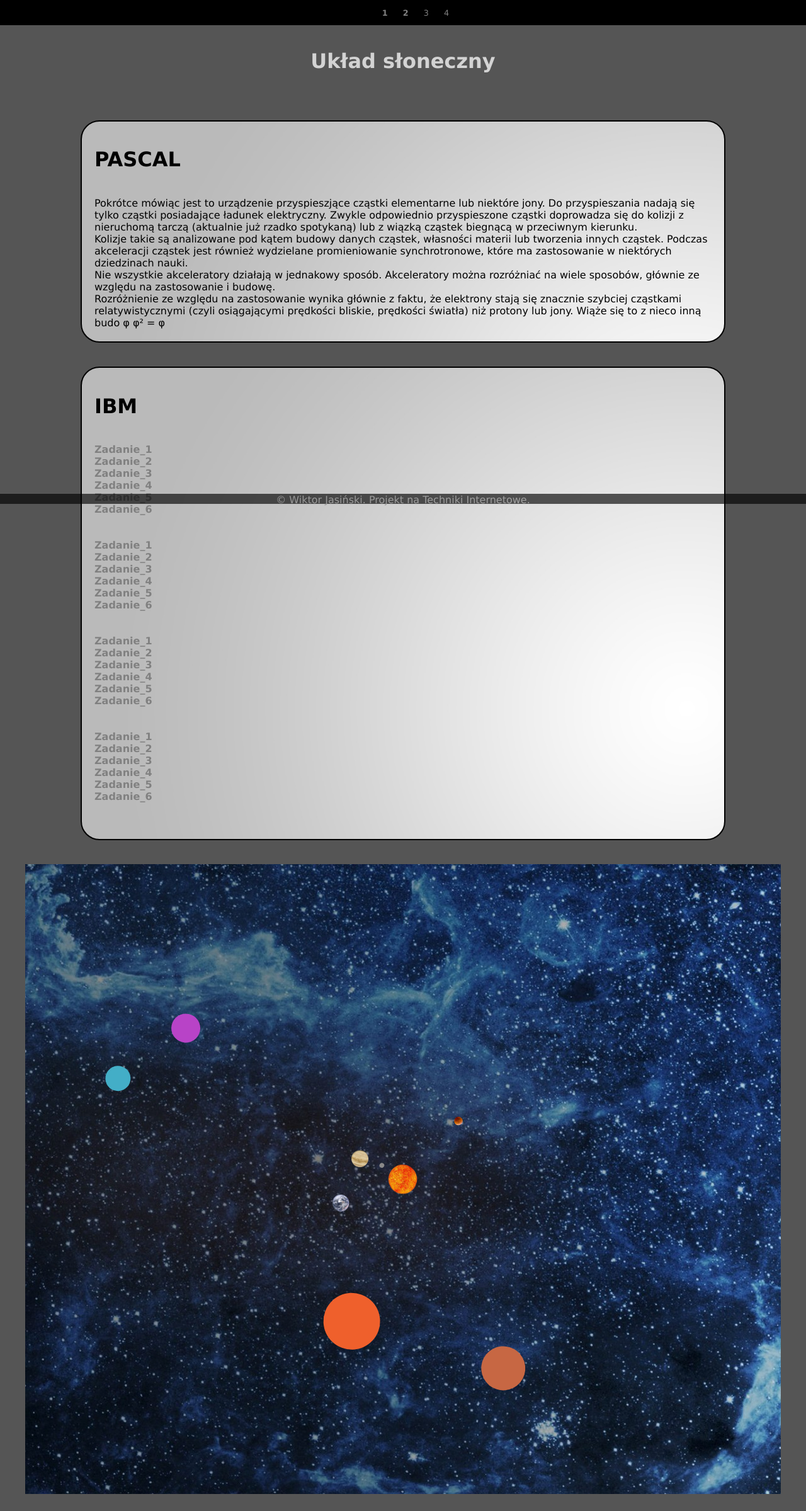
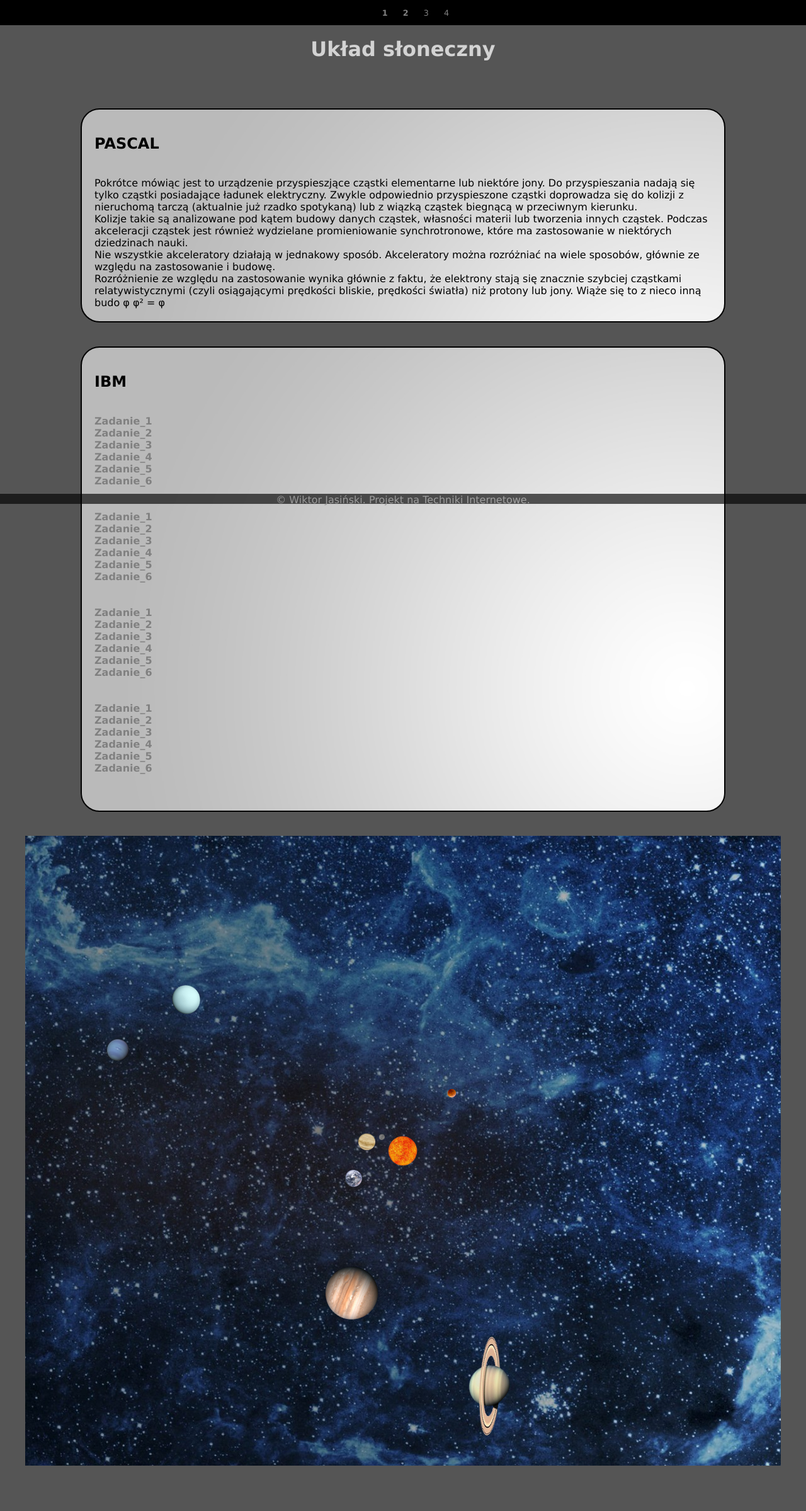
Before and after one commit to PickAndRoII/TI_Project_1, a plain HTML site: page index.html in a window 1280 px wide. Shown: the whole page at 63% size. After the commit the page ends 2354 px from the top, so only its background shows below. Drawn offline with Linux system fonts and the light colour scheme.

Commit message:
aktualizacja

```diff
--- a/index.html
+++ b/index.html
@@ -2,7 +2,7 @@
 <html lang="pl">
 <head>
 
-	<title>Temat projektu</title>
+	<title>Układ słoneczny</title>
 	<meta charset=utf-8>
 	<link rel="stylesheet" type="text/css" href="style.css">
 	<script src="scripts.js"></script>
@@ -12,7 +12,7 @@
 <body>
 
     <header>
-        <nav id="">
+        <nav>
             <ul>
                 <li><a href="#footer">1</a></li>
                 <li> <a href="#footer">2</a></li>
@@ -21,13 +21,12 @@
             </ul>
         </nav>
     </header>
-	div id="container">
 
 		<div id="logo">
 			<h1>Układ słoneczny</h1>
 		</div>
 
-		<div id="rzutpion">
+		<article id="wstep">
 			<h1> PASCAL </h1>
 			<br />
 			Pokrótce mówiąc jest to urządzenie przyspieszjące cząstki elementarne lub niektóre jony. Do
@@ -54,9 +53,9 @@
 			Wiąże się to z nieco inną budo φ φ&sup2; = &phi;
 
 			<br />
-		</div>
+    </article>
 
-		<div id="rzutpoz">
+		<article id="rzutpoz">
 			<h1> IBM  </h1>
 			<br />
             <a href="https://PickAndRollAppNumber1.mybluemix.net" target="_blank"> Zadanie_1 </a> </br>
@@ -87,16 +86,13 @@
 			<a href="https://pickandrollappnumber5.mybluemix.net/static/formularz.html" target="_blank"> Zadanie_5 </a> </br>
 			<a href="http://pickandrollappnumber6.mybluemix.net/static/zad6.html" target="_blank"> Zadanie_6 </a> </br>
 			<br /><br />
-		</div>
+    </article>
 
 	<div id="canvas-container">
 		<canvas id="canvas" height="1000" width="1200">Your browser doesn't support canvas</canvas>
 	</div>
 
-
-</body>
-
-		<footer id="footer">
+		<footer>
 			&copy; Wiktor Jasiński. Projekt na Techniki Internetowe.
 		</footer>
 
--- a/scripts.js
+++ b/scripts.js
@@ -10,122 +10,86 @@ var uran = new Image();
 var neptun = new Image();
 
 
-bg.src = 'img/stars.jpg';
+bg.src = 'img/gwiazdy.jpg';
 slonce.src = 'img/slonce.png';
-
+merkury.src = 'img/merkury.png'
 wenus.src = 'img/wenus.png';
 ziemia.src = 'img/ziemia.png';
 mars.src = 'img/mars.png';
+jowisz.src = 'img/jowisz.png'
+saturn.src = 'img/saturn.png';
+uran.src = 'img/uran.png'
+neptun.src = 'img/neptun.png';
 
 window.onload = function(){
 
   var canvas = document.getElementById("canvas"),
     ctx = canvas.getContext("2d"),
-    cw  = canvas.width,
-    ch  = canvas.height,
+    width  = canvas.width,
+    height  = canvas.height,
     time = 1;
-
-
-  function circle(radius,color,x,y){
-    x = typeof x !== "undefined" ? x : cw/2;
-    y = typeof y !== "undefined" ? y : ch/2;
-
-    ctx.beginPath();
-    ctx.fillStyle = color;
-    ctx.arc(x,y,radius,0,2*Math.PI,true);
-
-    ctx.fill();
-    ctx.closePath();
-  }
-
-  function circleStroke(radius,strokeColor,x,y,lineWidth){
-    ctx.beginPath();
-    ctx.arc(x,y,radius,0,2*Math.PI,true);
-    ctx.lineWidth = lineWidth;
-    ctx.strokeStyle = strokeColor;
-    ctx.stroke();
-    ctx.closePath();
-  }
-
 
 
   function animate(){
 
     ctx.save();
     ctx.beginPath();
-    ctx.fillStyle = "black";
-    ctx.fillRect(0,0,cw,ch);
+    ctx.fillRect(0,0,width,height);
     ctx.closePath();
 
+    //gwiazdy
+    ctx.drawImage(bg,0,0);
 
-    //Sun - center
-    ctx.drawImage(bg,0,0);
-    ctx.translate(cw/2,ch/2);
+    //Slonce
+    ctx.translate(width/2,height/2);
     ctx.drawImage(slonce,-25,-25,50,50);
-
 
     //Merkury
     ctx.rotate(time / 30);
     ctx.translate(40,0);
-    circle(3.8,"#898989",0,0);
+    ctx.drawImage(merkury,-5,-5,10,10);
     ctx.translate(-40,0);
 
     //Wenus
     ctx.rotate(time / 100 - (time / 90));
     ctx.translate(60,0);
-    ctx.drawImage(wenus,0,0,30,30);
-
+    ctx.drawImage(wenus,-15,-15,30,30);
     ctx.translate(-60,0);
-
 
     //Ziemia
     ctx.rotate(time / 100 - (time / 80));
     ctx.translate(90,0);
-    ctx.drawImage(ziemia,0,0,30,30);
-
-
+    ctx.drawImage(ziemia,-15,-15,30,30);
     ctx.translate(-90,0);
-
 
     //Mars
     ctx.rotate(time / 120 - (time / 50));
     ctx.translate(120,0);
-    ctx.drawImage(mars,0,0,15,15);
-
-
-
+    ctx.drawImage(mars,-7.5,-7.5,15,15);
     ctx.translate(-120,0);
-
 
     //Jowisz
     ctx.rotate(time / 120 - (time / 50));
     ctx.translate(240,0);
-    circle(45,"#ef602c",0,0);
-
+    ctx.drawImage(jowisz,-45,-45,90,90);
     ctx.translate(-240,0);
-
 
     //Saturn
     ctx.rotate(time / 120 - (time / 90));
     ctx.translate(340,0);
-    circle(35,"#c76743",0,0);
-
-
-
+    ctx.drawImage(saturn,-17.5,-17.5,150,150);
     ctx.translate(-340,0);
-
 
     //Uran
     ctx.rotate(time / 180 - (time / 140));
     ctx.translate(-420,0);
-    circle(23,"#b843c7",0,0);
-
+    ctx.drawImage(uran,-23,-23,46,46);
     ctx.translate(420,0);
 
     //Neptun
     ctx.rotate(time / 160 - (time / 140));
     ctx.translate(-480,0);
-    circle(20,"#43aec7",0,0);
+    ctx.drawImage(neptun,-20,-20,40,40);
 
 
     ctx.restore();
--- a/style.css
+++ b/style.css
@@ -58,6 +58,7 @@ a {
  canvas {
     display: inline;
  }
+
 	#logo
 	{
 
@@ -66,21 +67,7 @@ a {
 		text-align: center;
 		padding: 15px;
 	}
-	#rzutpion
-	{
-        margin-left: 10%;
-        margin-right: 10%;
-        padding: 20px;
-        margin-top: 3%;
-        margin-bottom: 3%;
-        text-align: left;
-        display: block;
-        border-radius: 30px;
-        border: 2px solid black;
-        background-image: url(img/img.jpg);
-
-	}
-	#rzutpoz
+	article
 	{
         margin-left: 10%;
         margin-right: 10%;
@@ -95,7 +82,7 @@ a {
 
 	}
 
-	#footer
+	footer
 	{
 		position: fixed;
         bottom: 0;
```
Also changed, not shown: img/gwiazdy.jpg (renamed from img/stars.jpg), img/jowisz.png (added), img/merkury.png (added), img/neptun.png (added), img/saturn.png (added), img/uran.png (added).
